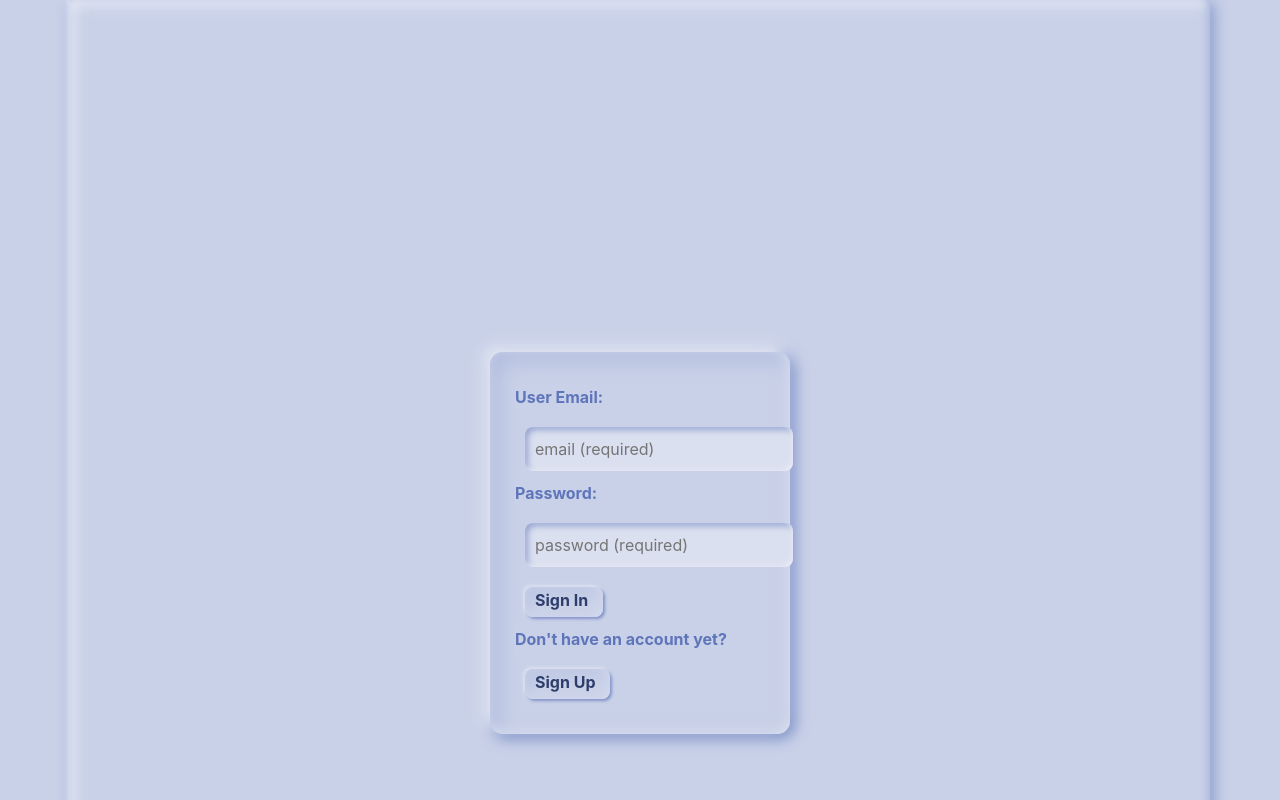
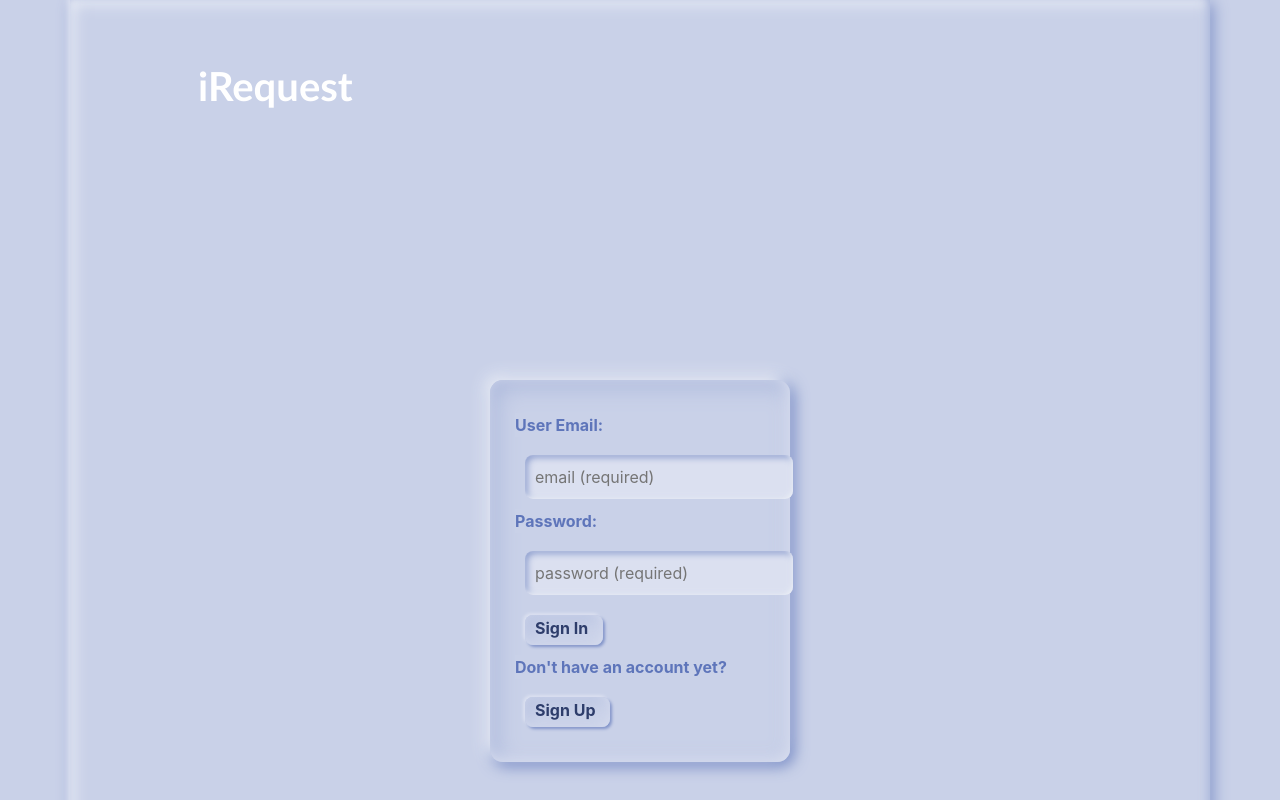
Before and after one commit to Jasper8628/Project3, a React (Create React App) app in the folder client/: page / in a window 1280 px wide. Shown: the top 800 px of the page. Built offline with nearby package versions, Linux system fonts and the light colour scheme; a web font is replaced by a local one; what react-geocode would draw is missing.

Commit message:
added logo

```diff
--- a/client/src/pages/history.css
+++ b/client/src/pages/history.css
@@ -43,3 +43,8 @@
     padding: 10%;
     padding-top: 20px;
 }
+.logo{
+    color:hsla(var(--hue), var(--saturation), var(--fourShadeLighter), 1);
+    font-family: 'Gill Sans', 'Gill Sans MT', Calibri, 'Trebuchet MS', sans-serif;
+
+}
--- a/client/src/pages/landing.js
+++ b/client/src/pages/landing.js
@@ -74,7 +74,7 @@ function Landing() {
         case "out":
             return (
             <div >
-                <br/>
+                <h1 className="logo">iRequest</h1>
                 <br/>
                 <br/>
                 <br/>
```
